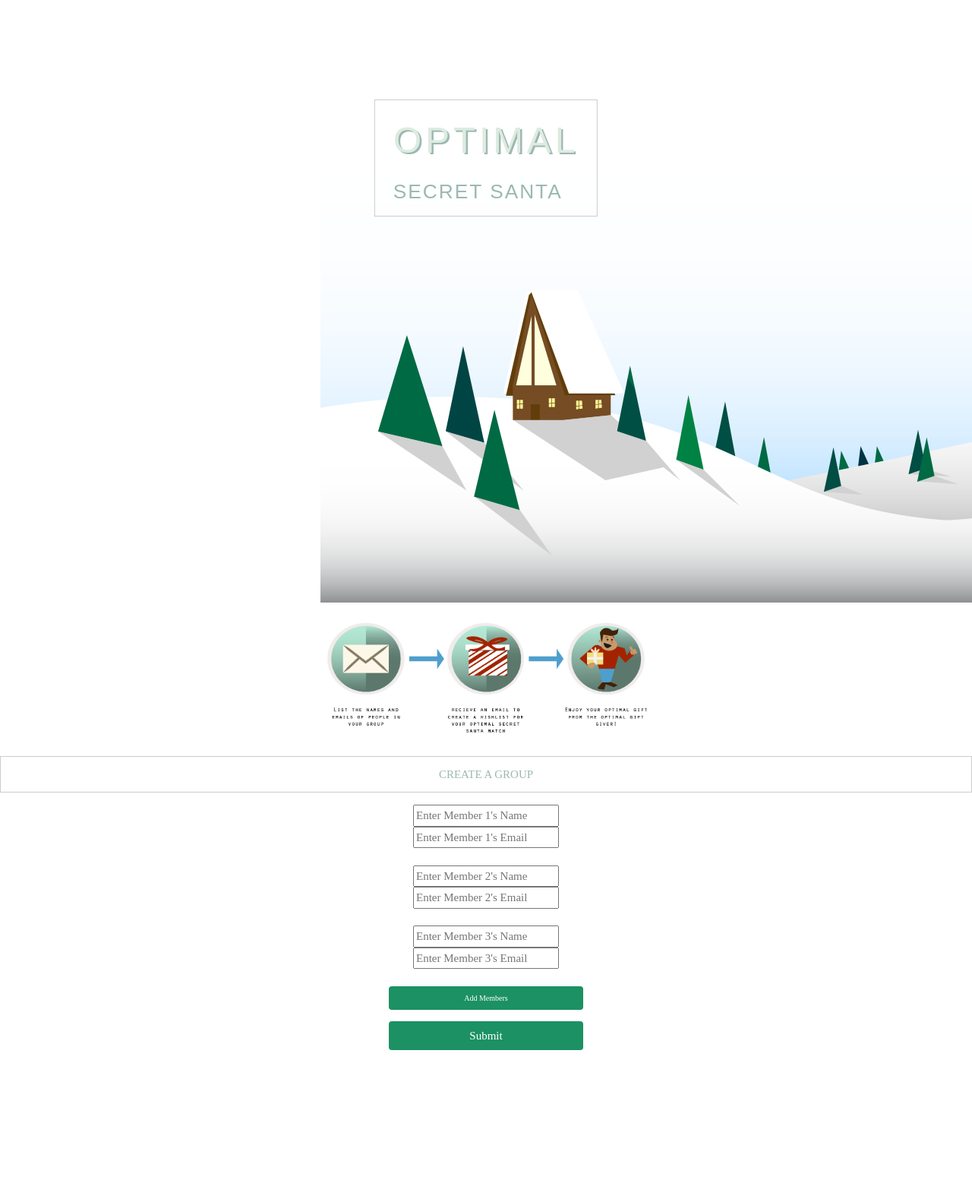
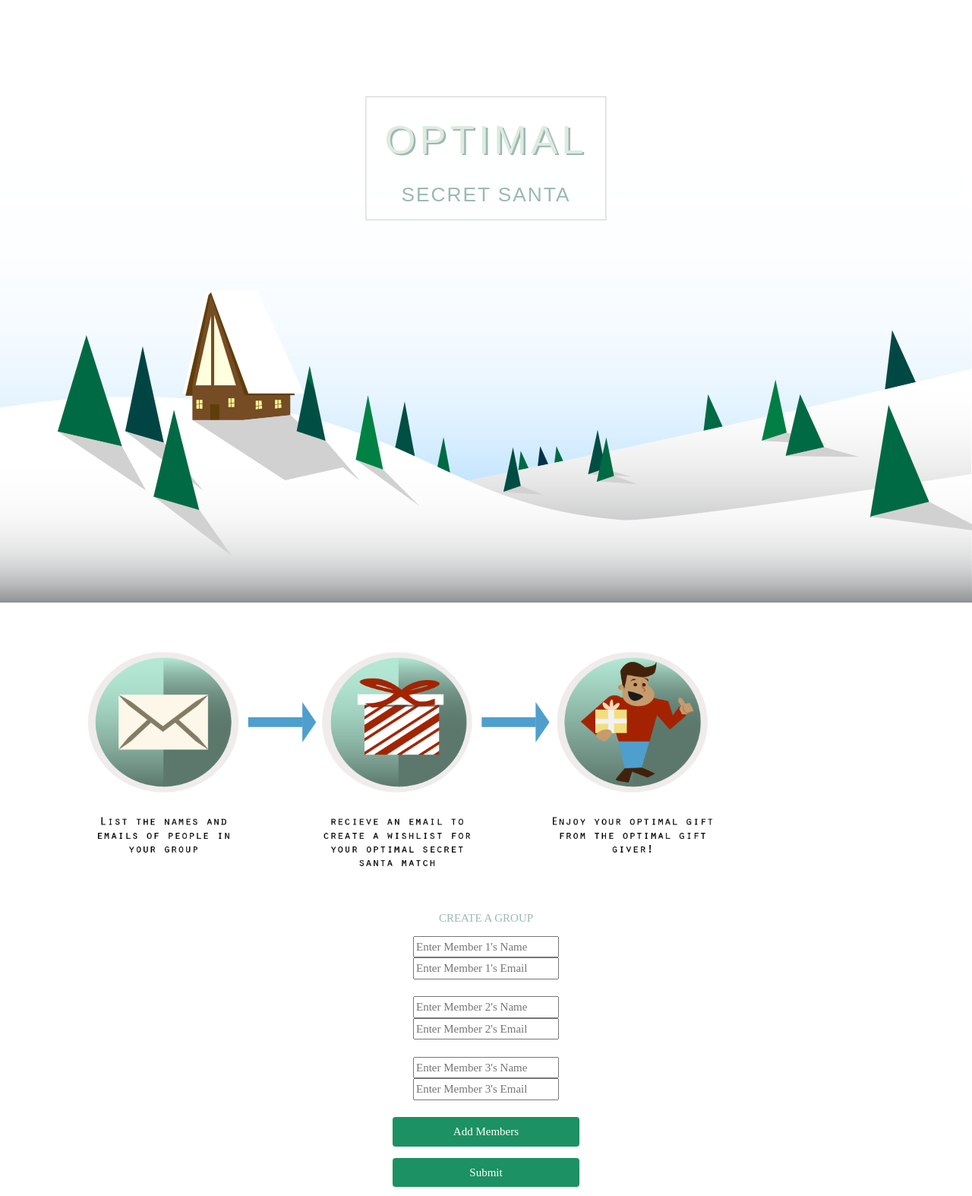
Before and after one commit to todokku/SecretSanta, a Flask app: page / in a window 1280 px wide; the page is wider, and only the part inside the window is pictured. Shown: that part at 76% size. Before the commit the page ends 1382 px from the top of that part, so only its background shows below. Run offline with Flask 2, Linux system fonts and the light colour scheme.

Commit message:
fixing alignment and other issues

```diff
--- a/templates/index.html
+++ b/templates/index.html
@@ -4,7 +4,7 @@
 <meta charset="UTF-8">
 <meta name="viewport" content="width=device-width, initial-scale=1">
 <link rel="stylesheet" href="../static/secret_santa_website.css">
-<!--<script type="text/javascript" src="../static/secret_santa_website.js"></script>-->
+
 <link
       rel="shortcut icon"
       type="image/x-icon"
@@ -12,27 +12,37 @@
     />
 
 <!-- Header -->
-<header class="w3-display-container w3-content" style="max-width:1500px" >
-  <img class="w3-image centermain" src="../static/background_1.png" alt="secretsanta" width="1500" height="600">
-  <div class="w3-display-middle w3-padding-large w3-border w3-wide w3-text-light-grey" style = "margin-top: -15%; font-size: 175%;">
-    <h1 class="w3-hide-small w3-hide-medium  w3-xxxlarge">OPTIMAL</h1>
-    <h5 class="w3-hide-large Welcome" style="white-space:nowrap">OPTIMAL SECRET SANTA</h5>
-    <h3 class="w3-hide-small w3-hide-medium">SECRET SANTA</h3>
+<header class="w3-display-container w3-content w3-center" style="max-width:1500px">
+  <img class="w3-image" src="../static/background_1.png" alt="secretsanta" width="1500" height="600">
+  <div class="w3-display-middle w3-padding-large w3-border w3-wide w3-text-light-grey" style = "margin-top: -15%; font-size: 175%;";>
+    <h1 class="w3-hide-medium w3-hide-small w3-xxxxlarge">OPTIMAL</h1>
+    <h2 class="w3-hide-large">OPTIMAL</h2>
+    <h5 class="w3-hide-large">SECRET SANTA</h5>
+    <h3 class="w3-hide-medium w3-hide-small">SECRET SANTA</h3>
   </div>
 </header>
 
- <!-- <h2 class = "w3-center"></h2> -->
+<!-- Navbar on small screens -->
 
- <img src="../static/infographic1.png" alt="infographic" class="w3-image w3-margin-top center" width="1000" height="500">
+
+<!-- Page content -->
+<div class="w3-content w3-padding-large w3-margin-top" id="About">
+
+
+
+
+
+  <img src="../static/infographic1.png" alt="infographic" class="w3-image w3-margin-top" width="1000" height="500">
 
   <!-- Create A group -->
-  <div class=" w3-padding-large w3-padding-32 w3-margin-top w3-border w3-margin-top w3-margin-bottom"> <!--id="Create A Group">-->
-    <h3 class="Welcome" style= "text-align: center;">CREATE A GROUP</h3>
-</div>
+  <div class=" w3-padding-large w3-padding-32 w3-margin-top" id="Create A Group" width = "750";>
+    <h3 class="w3-center Welcome">CREATE A GROUP</h3>
+  </div>
 
 
       <div class="CreateAGroup Welcome" style = "text-align: center">
         <script src="https://cdnjs.cloudflare.com/ajax/libs/jquery/3.4.1/jquery.min.js"></script>
+
     <body>
 
         <form action="/submit" method="POST">
@@ -41,19 +51,19 @@
               id="add-more"
               type="button"
               value="Add Members"
-              class="w3-button w3-width w3-font w3-background-color w3-bar w3-round w3-hover-green"
-              style="margin-bottom: 15px; text-align: center; font-size: x-small;"
+              class="w3-bar-item w3-button w3-width w3-font w3-background-color w3-bar w3-round w3-hover-green"
+              style="margin-bottom: 15px; text-align: center;"
             >
             <br />
             <input
             type="submit"
             value="Submit"
-            class=" w3-button w3-width w3-font w3-background-color w3-bar w3-round w3-hover-green"
+            class=" w3-button w3-width w3-font w3-background-color w3-bar w3-round "
             style = "text-align: center;"
             >
           </form>
         </div>
-    </body>
+      </body>
       <script>var size_init = 3;
         $(document).ready(function() {
           for (var i = 1; i < size_init + 1; i++) {
@@ -85,8 +95,6 @@
         });</script>
 
 
-
-
 <!-- End page content -->
 
 </html>
```
Also changed, not shown: templates/wishlist.html (+5 -11 lines).
